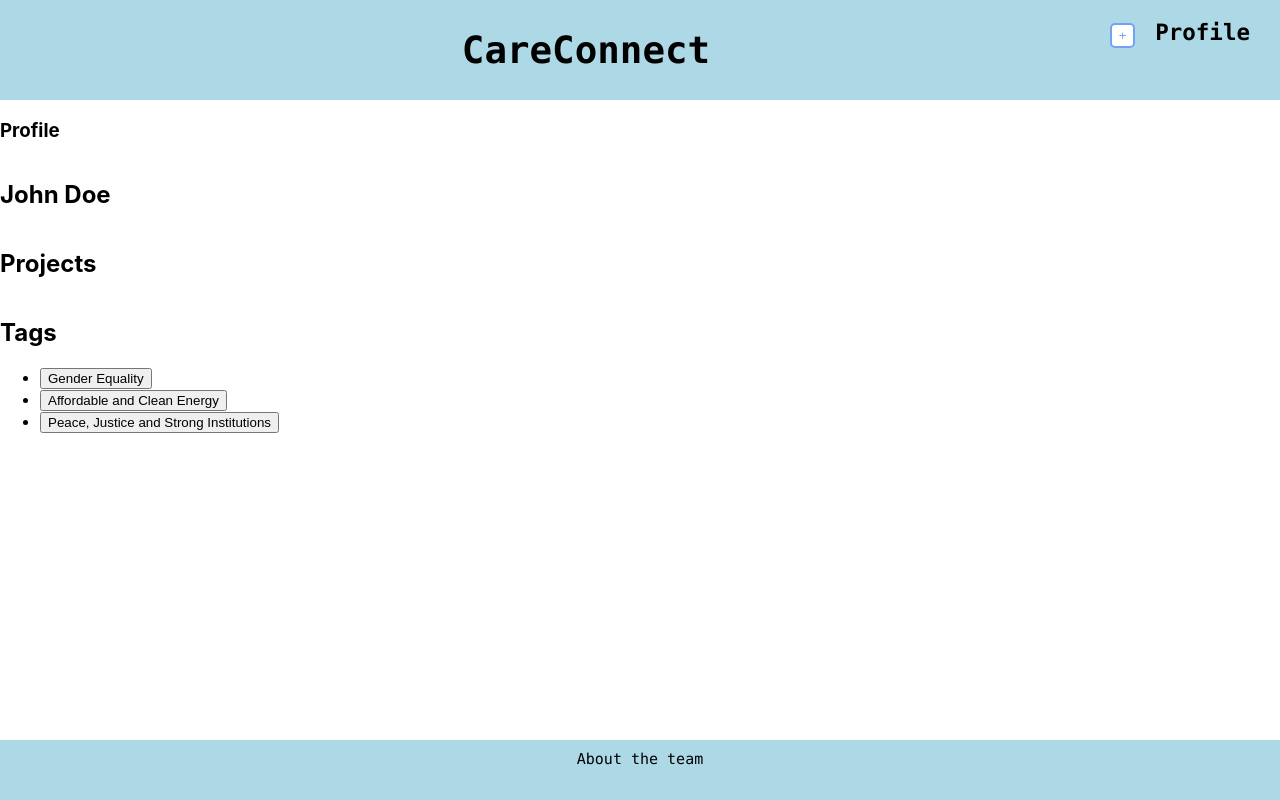
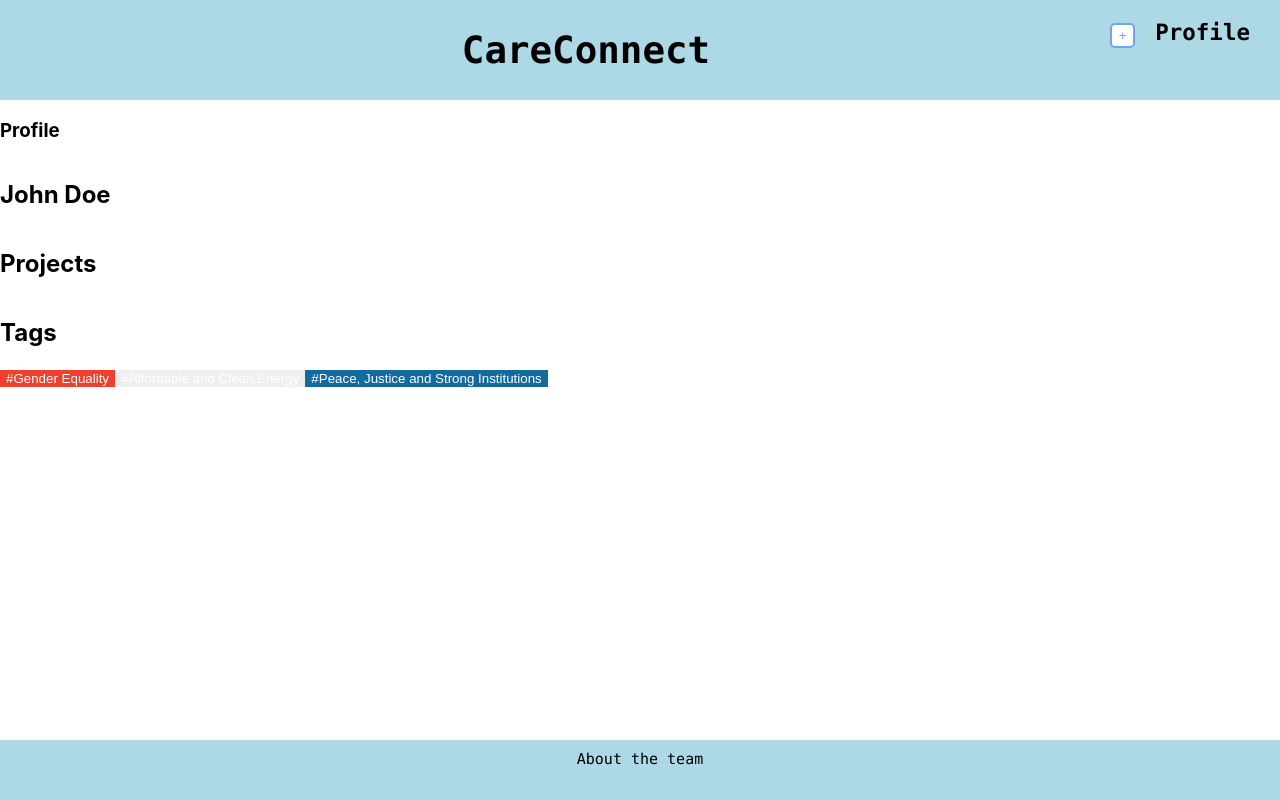
Before and after one commit to asrouji/CareConnect, a React (Create React App) app: page /ProfileView in a window 1280 px wide. Built offline with nearby package versions, Linux system fonts and the light colour scheme.

Commit message:
fixed tag buttons in profile

```diff
--- a/src/components/pages/ProfileView.tsx
+++ b/src/components/pages/ProfileView.tsx
@@ -1,4 +1,5 @@
 import { User } from '../../types/user'
+import renderTagButton from '../TagButton'
 
 const ProfileView = ({ name, email, projects, tags }: User) => {
   const headerStyle: React.CSSProperties = {
@@ -41,14 +42,7 @@ const ProfileView = ({ name, email, projects, tags }: User) => {
 
           <div>
             <h2>Tags</h2>
-            <ul>
-              {tags.map(tag => (
-                <li key={tag}>
-                  {' '}
-                  <button>{tag}</button>{' '}
-                </li>
-              ))}
-            </ul>
+            {tags.map(tag => renderTagButton(tag))}
           </div>
         </main>
         <footer></footer>
```
